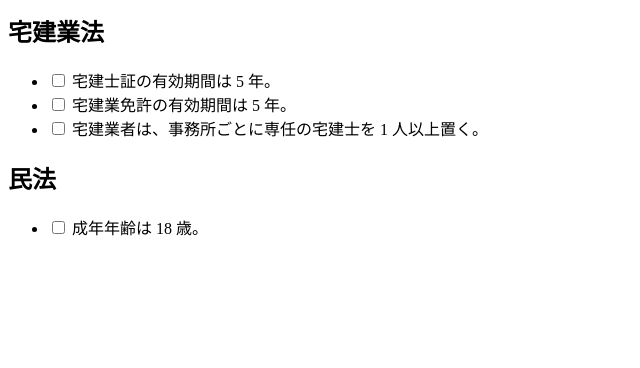
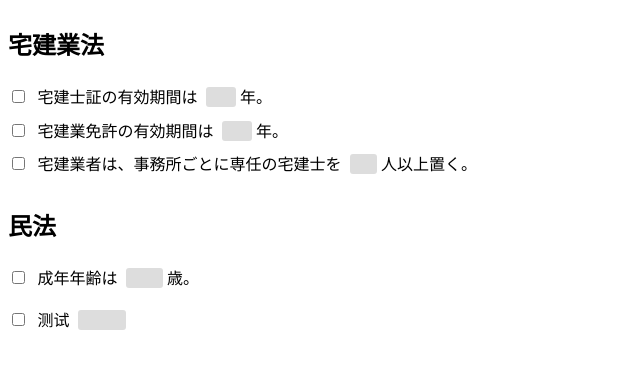
Before and after one commit to allensun528-prog/takken, a plain HTML site: page index.html in a window 1280 px wide. Shown: the part 76-444 px from the top of the page, without its empty margins (0-640 px from the left). Drawn offline with Linux system fonts and the light colour scheme; no server answers.

Commit message:
Update index.html

```diff
--- a/index.html
+++ b/index.html
@@ -11,6 +11,68 @@
 >
 
 <title>宅建知識</title>
+
+
+<style>
+
+/* =========================
+   答案隐藏 / 显示
+   ========================= */
+
+.answer {
+    color: transparent;
+    background: #ddd;
+    cursor: pointer;
+    border-radius: 3px;
+    padding: 0 8px;
+}
+
+.answer.show {
+    color: inherit;
+    background: transparent;
+}
+
+
+/* =========================
+   基本样式
+   ========================= */
+
+body {
+    font-family:
+        -apple-system,
+        BlinkMacSystemFont,
+        "Segoe UI",
+        sans-serif;
+
+    line-height: 1.6;
+}
+
+.knowledge-list {
+    padding-left: 0;
+}
+
+.item {
+    list-style: none;
+    margin: 8px 0;
+}
+
+.item-check {
+    margin-right: 8px;
+}
+
+.front {
+    margin-right: 4px;
+}
+
+.back {
+    margin-left: 4px;
+}
+
+h2 {
+    margin-top: 30px;
+}
+
+</style>
 
 </head>
 
@@ -131,15 +193,44 @@
 </li>
 
 </ul>
+<ul class="knowledge-list">
+
+<li class="item" data-id="5">
+
+    <input
+        class="item-check"
+        type="checkbox"
+    >
+
+    <span class="front">
+        测试
+    </span>
+
+    <span
+        class="answer"
+        tabindex="0"
+        role="button"
+    >
+        答案
+    </span>
+
+    <span class="back">
+
+    </span>
+
+</li>
+
+</ul>
 
 </main>
 
 
-<!-- 加载你原来的 JavaScript -->
-<script src="https://www.gstatic.com/firebasejs/10.12.5/firebase-app-compat.js"></script>
-<script src="https://www.gstatic.com/firebasejs/10.12.5/firebase-database-compat.js"></script>
+<!-- Firebase / app.js -->
 
-<script type="module" src="app.js"></script>
+<script
+    type="module"
+    src="app.js"
+></script>
 
 </body>
 
```
